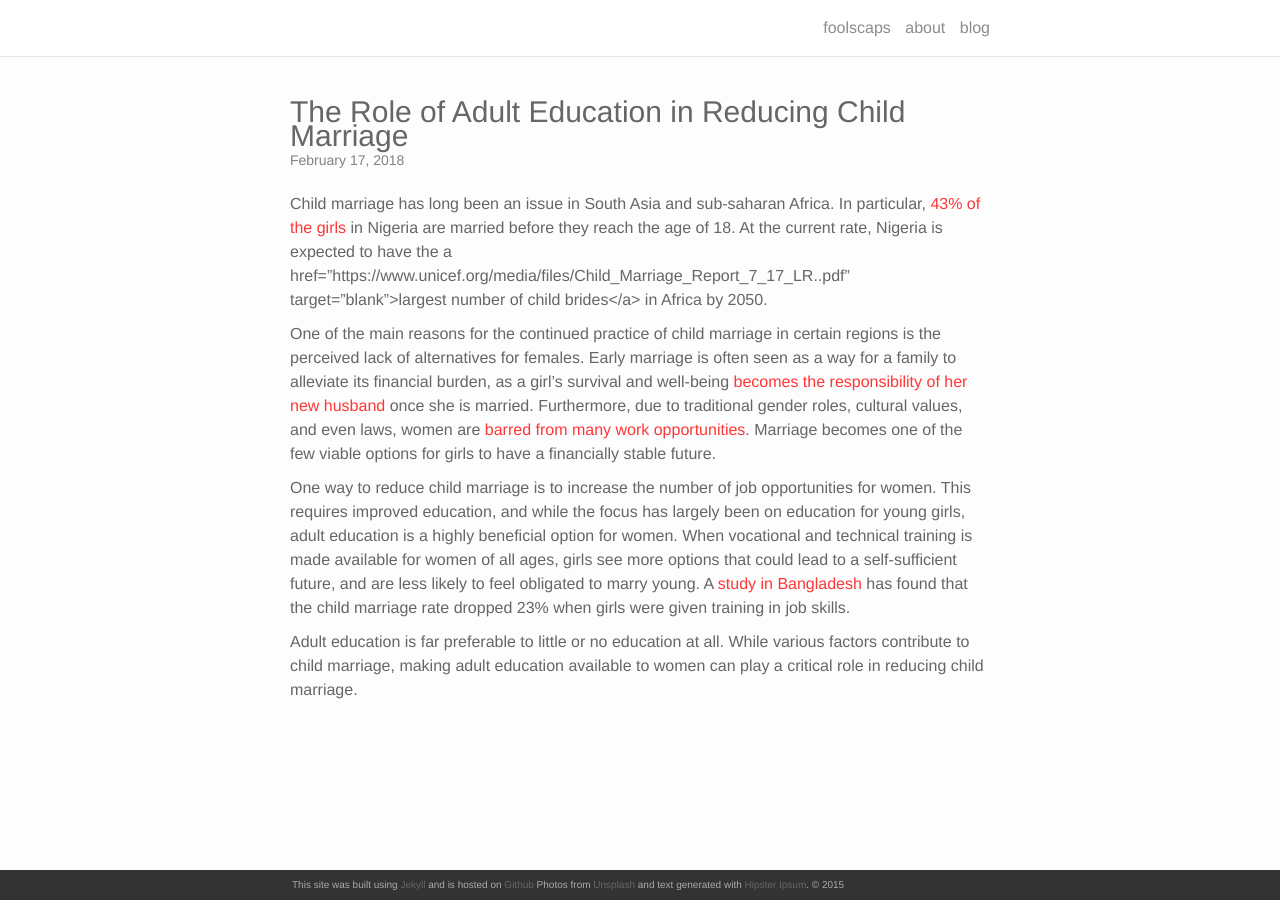
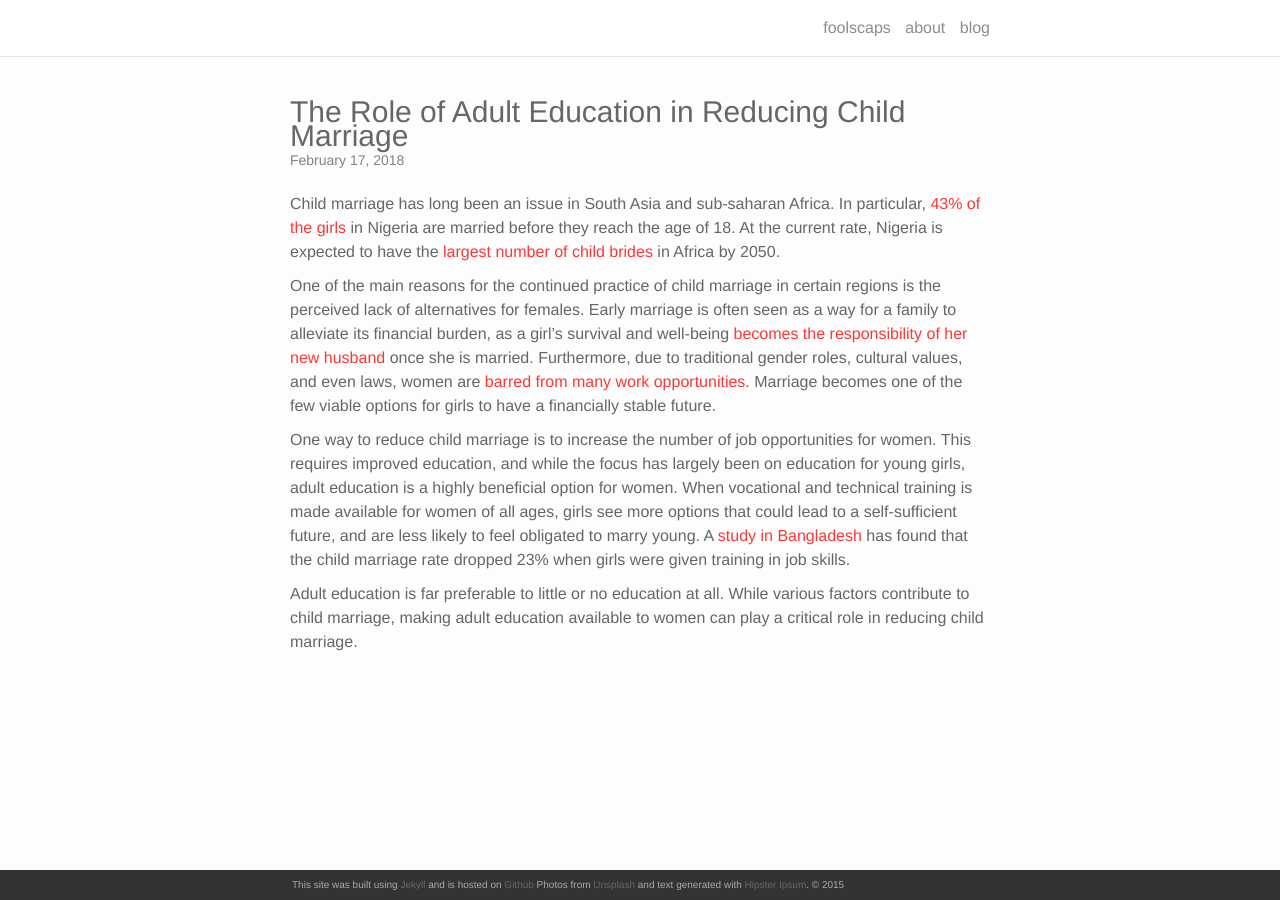
Before and after one commit to foolscaps/foolscaps.github.io, a Jekyll site: the page built from _posts/2018-02-17-RoleAdultEducation.markdown, in a window 1280 px wide. Built offline with Jekyll 4.4.1, drawn with Linux system fonts in a browser that asks for light colours; nearby versions of some CDN libraries.

Commit message:
Update 2018-02-17-RoleAdultEducation.markdown

```diff
--- a/_posts/2018-02-17-RoleAdultEducation.markdown
+++ b/_posts/2018-02-17-RoleAdultEducation.markdown
@@ -5,7 +5,7 @@ date:   2018-02-17
 description: Originally written for <a href="https://itakeactions.org/blog/28/The-Role-of-Adult-Education-in-Reducing-Child-Marriage" target="blank">I Take Actions</a>.
 category: Non-profit
 ---
-Child marriage has long been an issue in South Asia and sub-saharan Africa. In particular, <a href="https://www.girlsnotbrides.org/child-marriage/nigeria/" target="blank">43% of the girls</a> in Nigeria are married before they reach the age of 18.  At the current rate, Nigeria is expected to have the a href="https://www.unicef.org/media/files/Child_Marriage_Report_7_17_LR..pdf" target="blank">largest number of child brides</a> in Africa by 2050.
+Child marriage has long been an issue in South Asia and sub-saharan Africa. In particular, <a href="https://www.girlsnotbrides.org/child-marriage/nigeria/" target="blank">43% of the girls</a> in Nigeria are married before they reach the age of 18.  At the current rate, Nigeria is expected to have the <a href="https://www.unicef.org/media/files/Child_Marriage_Report_7_17_LR..pdf" target="blank">largest number of child brides</a> in Africa by 2050.
 
 One of the main reasons for the continued practice of child marriage in certain regions is the perceived lack of alternatives for females. Early marriage is often seen as a way for a family to alleviate its financial burden, as a girl's survival and well-being <a href="https://gemreportunesco.wordpress.com/2015/11/18/education-can-break-the-bonds-of-child-marriage/" target="blank">becomes the responsibility of her new husband</a> once she is married. Furthermore, due to traditional gender roles, cultural values, and even laws, women are <a href="http://www.worldbank.org/en/topic/gender/publication/voice-and-agency-empowering-women-and-girls-for-shared-prosperity" target="blank">barred from many work opportunities</a>. Marriage becomes one of the few viable options for girls to have a financially stable future.
 
```
